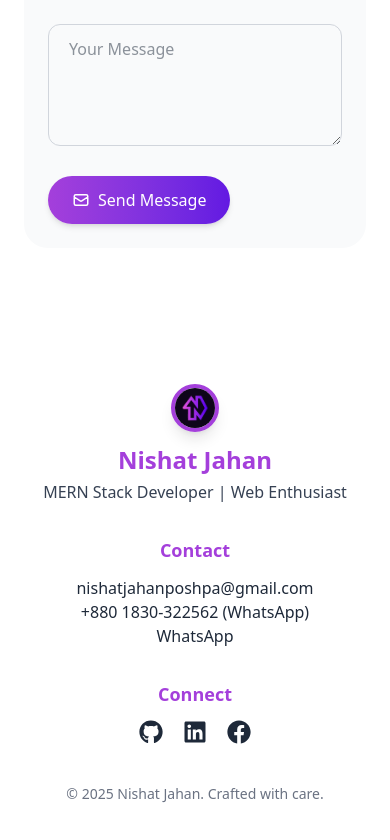
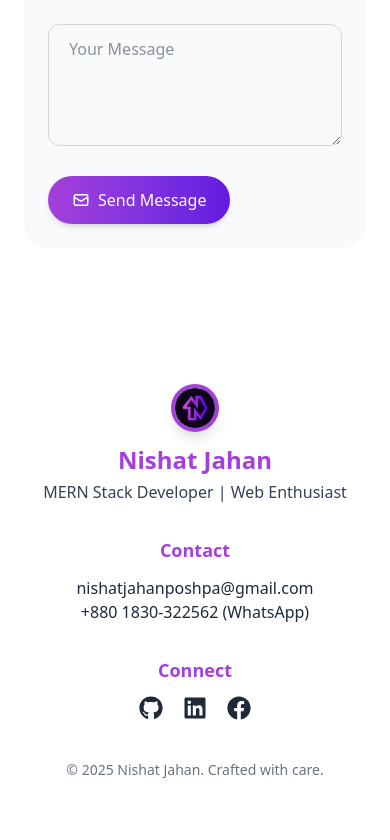
Before and after one commit to nishatjahan62/my-portfolio, a React (Vite) app: page / in a window 390 px wide. Shown: the part 5955-6795 px from the top of the page. Built offline with nearby package versions, Linux system fonts and the light colour scheme.

Commit message:
changed the phone link to whatsup link

```diff
--- a/src/Pages/Sections/Contact.jsx
+++ b/src/Pages/Sections/Contact.jsx
@@ -99,7 +99,7 @@ const Contact = () => {
             <div className="flex items-center gap-4">
               <FaPhoneAlt className="text-primary" />
             <a
-  href="tel:+8801830322562"
+ href="https://wa.me/8801830322562"
   className="hover:text-[#A43FDB] transition"
 >
   +880 1830-322562 (WhatsApp)
--- a/src/components/Footer/Footer.jsx
+++ b/src/components/Footer/Footer.jsx
@@ -34,19 +34,11 @@ const Footer = () => {
             nishatjahanposhpa@gmail.com
           </a></span>
            <a
-  href="tel:+8801830322562"
+  href="https://wa.me/8801830322562"
   className="hover:text-[#A43FDB] transition"
 >
   +880 1830-322562 (WhatsApp)
 </a>
-          <a
-            href="https://wa.me/880130322562"
-            target="_blank"
-            rel="noreferrer"
-            className="hover:text-[#A43FDB] transition"
-          >
-            WhatsApp
-          </a>
         </div>
 
         {/* Social */}
```
